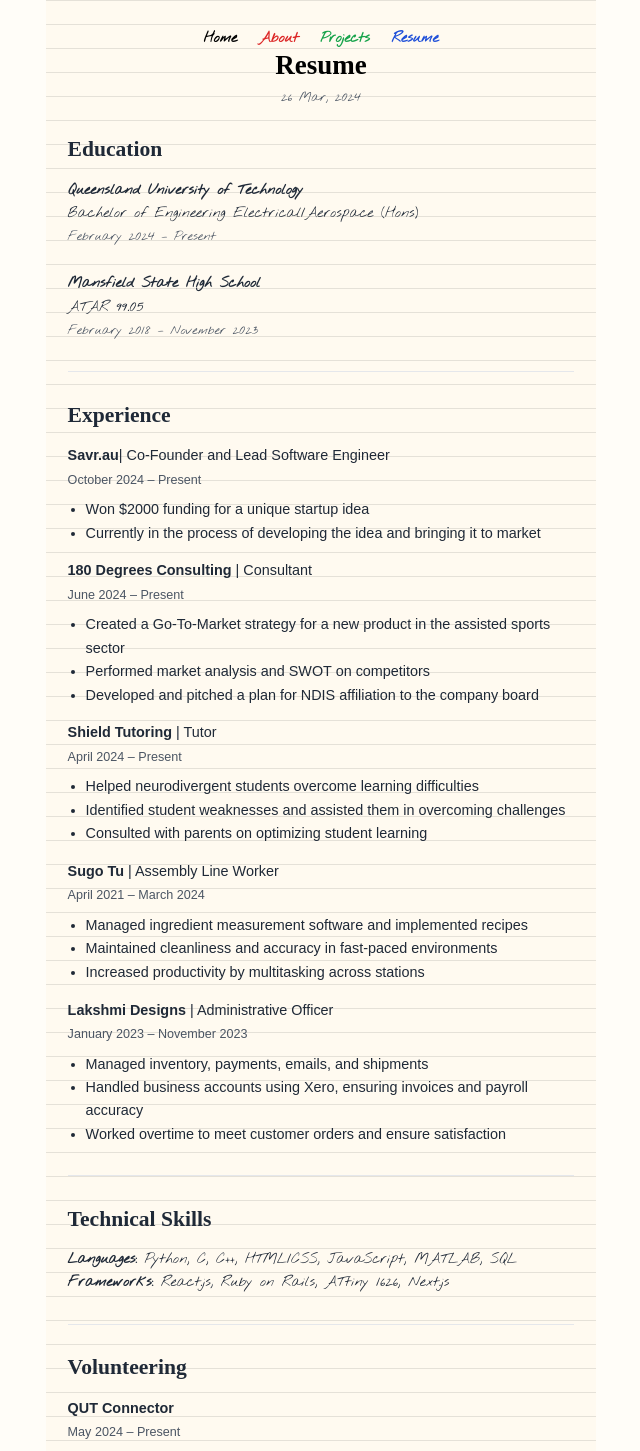
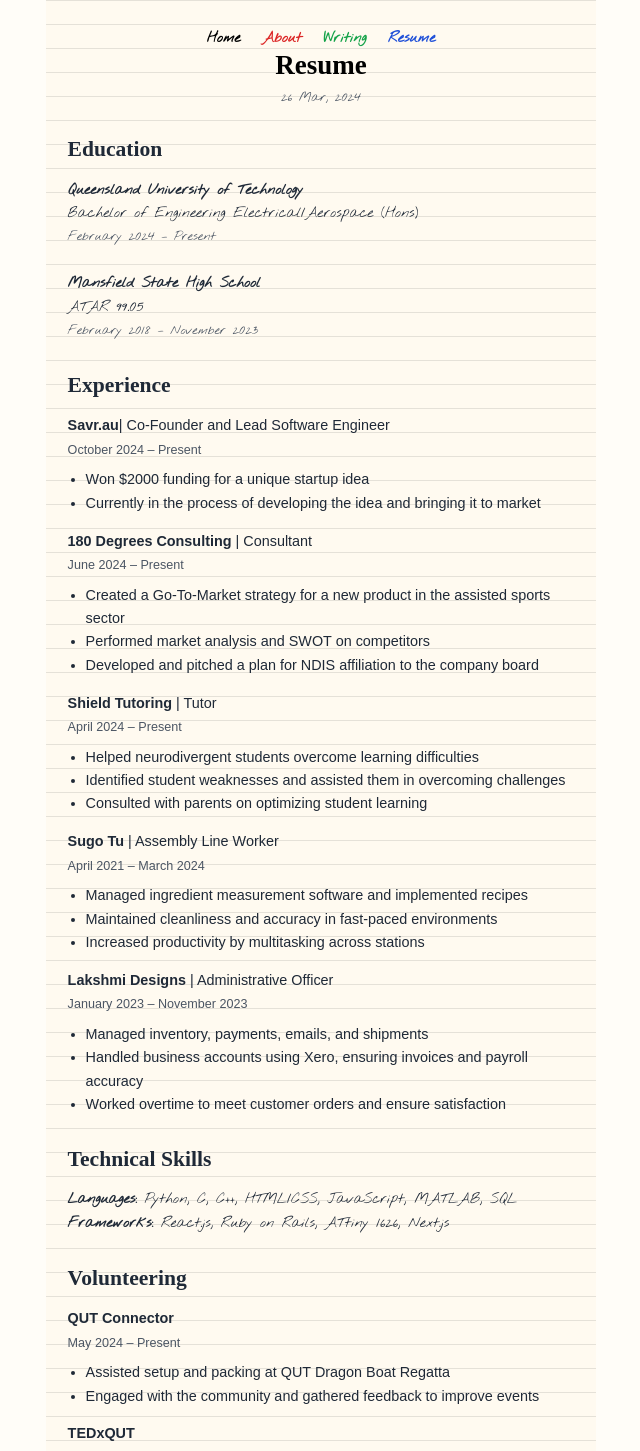
Before and after one commit to rjuna72/resumesite, a Next.js app: page /resume in a window 1280 px wide. Shown: the top 1451 px of the page, without its empty margins (319-959 px from the left). Built offline with nearby package versions, Linux system fonts and the light colour scheme.

Commit message:
removed the weird lines on resume page

```diff
--- a/app/navbar.tsx
+++ b/app/navbar.tsx
@@ -11,7 +11,7 @@
         <div className="hidden md:flex nycdfont space-x-6">
             <Link href="/" className="hover:underline">Home</Link>
             <Link href="/about" className="hover:underline text-red-600">About</Link>
-            <Link href="/projects" className="hover:underline text-green-600">Projects</Link>
+            <Link href="/projects" className="hover:underline text-green-600">Writing</Link>
             <Link href="/resume" className="hover:underline text-blue-700">Resume</Link>
 
           </div>
--- a/app/page.tsx
+++ b/app/page.tsx
@@ -5,10 +5,10 @@
     <div className="h-screen bg-gray-50 flex flex-col justify-center items-center text-black p-4 sm:p-6 bg-notebook">
       {/* Navbar */}
       <div className="hidden md:flex space-x-4 absolute top-6">
-        <Link href="/" className="hover:underline nycdfont text-sm sm:text-base mt-4 pt-44">Home</Link>
-        <Link href="/about" className="hover:underline nycdfont text-red-600 text-sm sm:text-base pt-72 mt-3">About</Link>
-        <Link href="/projects" className="hover:underline nycdfont text-green-600 text-sm sm:text-base mt-4 pt-96">Projects</Link>
-        <Link href="/resume" className="hover:underline nycdfont text-blue-700 text-sm sm:text-base pt-60 mt-64">Resume</Link>
+        <Link href="/" className="hover:underline nycdfont text-sm sm:text-base mt-8 pt-60">Home</Link>
+        <Link href="/about" className="hover:underline nycdfont text-red-600 text-sm sm:text-base pt-60 mt-8">About</Link>
+        <Link href="/projects" className="hover:underline nycdfont text-green-600 text-sm sm:text-base mt-8 pt-60">Writing</Link>
+        <Link href="/resume" className="hover:underline nycdfont text-blue-700 text-sm sm:text-base pt-60 mt-8">Resume</Link>
 
 
         <link href="https://fonts.googleapis.com/css2?family=Nothing+You+Could+Do&family=Permanent+Marker&display=swap" rel="stylesheet"></link>
--- a/app/resume/page.tsx
+++ b/app/resume/page.tsx
@@ -32,7 +32,6 @@
             </p>
           </section>
 
-          <hr className="h-px my-8 bg-gray-200 border-0" />
 
           {/* Experience Section */}
           <section className="mb-8">
@@ -99,7 +98,7 @@
             </div>
           </section>
 
-          <hr className="h-px my-8 bg-gray-200 border-0" />
+
 
           {/* Technical Skills Section */}
           <section className="mb-8">
@@ -110,7 +109,6 @@
             </p>
           </section>
 
-          <hr className="h-px my-8 bg-gray-200 border-0" />
 
           {/* Volunteering Section */}
           <section>
```
